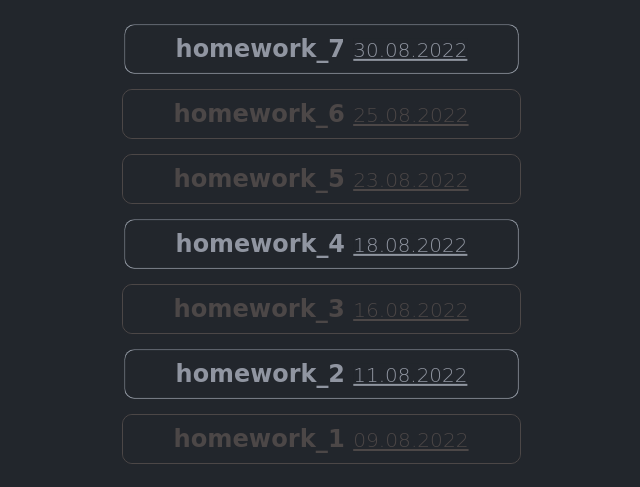
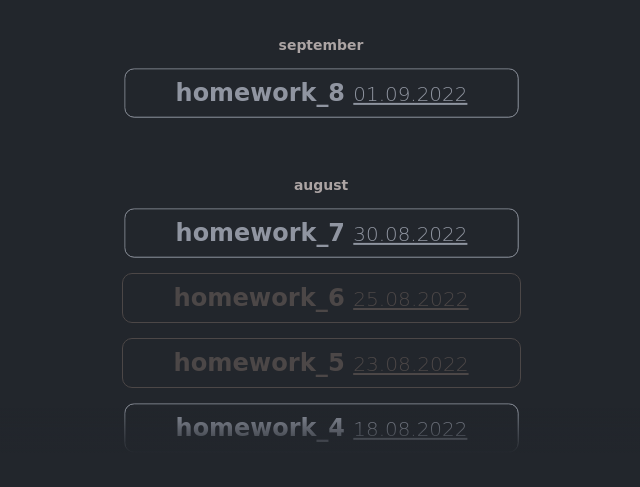
Before and after one commit to Tolik4umak/FE_HOMEWORKS, a plain HTML site: page index.html in a window 1280 px wide. Shown: the part 370-857 px from the top of the page, without its empty margins (319-959 px from the left). After the commit the page ends 823 px from the top, so only its background shows below. Drawn offline with Linux system fonts and the light colour scheme; a web font is replaced by a local one.

Commit message:
FE HM 01.09.2022

```diff
--- /dev/null
+++ b/FE_Homework_8/homework8.css
@@ -0,0 +1,132 @@
+*{
+    box-sizing: border-box;
+}
+
+
+body{
+    margin: 0;
+    padding: 30px;
+    width: calc(100vw );
+    height: calc(100vh );
+}
+
+span{
+    color: #fff;
+    font-size: 4rem;
+    font-weight: bold;
+    display: block;
+    width: 100%;
+    align-self: center;
+    text-align: center;
+}
+
+
+.wrapper{
+    width: 100%;
+    background-color: #ccc;
+    padding: 30px;
+    display: flex;
+    gap: 15px;
+    flex-wrap: wrap;
+}
+
+
+
+.sidebar{
+    background-color:#ff7676;
+    height: auto;
+    aspect-ratio: 1;
+    width: 500px;
+    display: flex;
+}
+
+
+
+
+.main{
+    width: calc(100% - 515px);
+    display: flex;
+    flex-direction: column;
+    gap: 30px;
+}
+
+
+.header{
+    background-color: #5f9ea0;
+    width: 100%;
+    flex: 1 1;
+    display: flex;
+}
+.section{
+    display: flex;
+    flex-wrap: wrap;
+    flex: 2 1;
+    gap: 30px;
+}
+
+
+.article{
+    background-color: #c5ae99;
+    width: calc(50% - 15px);
+    display: flex;
+}
+.aside{
+    width: calc(50% - 15px);
+    display: flex;
+    flex-direction: column;
+    gap: 15px;
+}
+
+
+
+.aside__block{
+    background-color: #724d4d;
+    height: calc(50% - 7.5px);
+    display: flex;
+
+}
+
+
+
+@media (max-width: 1024px) {
+
+    .wrapper{
+        flex-direction: column-reverse;
+        gap: 30px;
+    }
+
+    .sidebar{
+        width: 100%;
+    }
+    .main{
+        width: 100%;
+        min-height: 500px;
+    }
+
+}
+
+@media (max-width: 768px) {
+    body{
+        padding: 0;
+    }
+    .wrapper{
+        padding: 15px;
+        min-height: 100%;
+        flex-direction: row;
+    }
+    .sidebar{
+       display: none;
+    }
+    .header{
+        flex: 0 0;
+        min-height: 150px;
+    }
+    .article{
+        width: 100%;
+        min-height: 400px;
+    }
+    .aside{
+        width: 100%;
+    }
+
+}
--- a/index.html
+++ b/index.html
@@ -18,7 +18,19 @@
     </header>
 
     <main>
-        <section class="section">
+        <section class="section hw">
+            <div class="month september">
+                <h3>september</h3>
+                <ul class="homeworkslist">
+                    <li class="homework forreview">
+                        <a class="link" href="./FE_Homework_8/homework8.html" target="_blank">homework_8
+                            <span class="date">01.09.2022</span>
+                        </a>
+                    </li>
+                </ul>
+            </div>
+            <div class="month august">
+                <h3>august</h3>
                 <ul class="homeworkslist">
                     <li class="homework forreview">
                         <a class="link" href="./FE_Homework_7/homework7.html" target="_blank">homework_7
@@ -56,6 +68,7 @@
                         </a>
                     </li>
                 </ul>
+            </div>
         </section>
     </main>
 
--- a/maincss.css
+++ b/maincss.css
@@ -4,13 +4,31 @@
     --maintextcolor: rgb(172, 164, 164);
     --unactivetextcolor: rgb(76, 71, 71);
     --toreviewcolor: #608cb6c7;
+    --backdrop: #22262c;
     scroll-behavior: smooth;
     box-sizing: border-box;
     text-decoration: none;
-    background-color: #22262c;
     font-family: 'Aboreto', cursive;
     list-style: none;
     font-weight: 900;
+}
+body{
+    background-color: var(--backdrop);
+    padding: 0;
+    margin: 0;
+    height: 100vh;
+}
+::-webkit-scrollbar {
+    width: 0px;
+}
+/* Track */
+::-webkit-scrollbar-track {
+    background: #f1f1f100;
+}
+
+/* Handle */
+::-webkit-scrollbar-thumb {
+    background: rgba(59, 37, 37, 0);
 }
 a{
     color: inherit;
@@ -33,6 +51,7 @@ h1, h2{
 .reviev{
     font-size: calc(1.5vw + 5px);
     text-decoration: underline;
+    margin-block-end: 2em;
 }
 .section{
     display: flex;
@@ -40,10 +59,24 @@ h1, h2{
     align-items: center;
     color:  var(--maintextcolor);
 }
+.hw{
+    overflow-y: auto;
+    overflow-x: hidden;
+    height: calc(35vh + 150px);
+}
+.month{
+    padding-block-end: 30px;
+}
 .homeworkslist{
     padding: 0;
     margin: 0;
 }
+
+h3{
+    font-size: calc(.7vw + 5px);
+    text-align: center;
+}
+
 .homework{
     color: var(--unactivetextcolor);
     font-size: calc(1.5vw + 5px);
@@ -73,6 +106,27 @@ h1, h2{
     animation: none;
 }
 
+
+main{
+    position: relative;
+}
+main::before{
+    content: "";
+    display: block;
+    background: linear-gradient(0deg, var(--backdrop) 0%, transparent 90%);
+    width: 100%;
+    height: 50px;
+    position: absolute;
+    bottom: 0;
+    z-index: 1;
+}
+
+
+
+
+
+
+
 @keyframes forreview {
     0% {
         transform: scale(0.97);
```
Also changed, not shown: FE_Homework_8/homework8.html (added, +45 -0 lines). Lines whose indentation alone changed are shown as unchanged.
